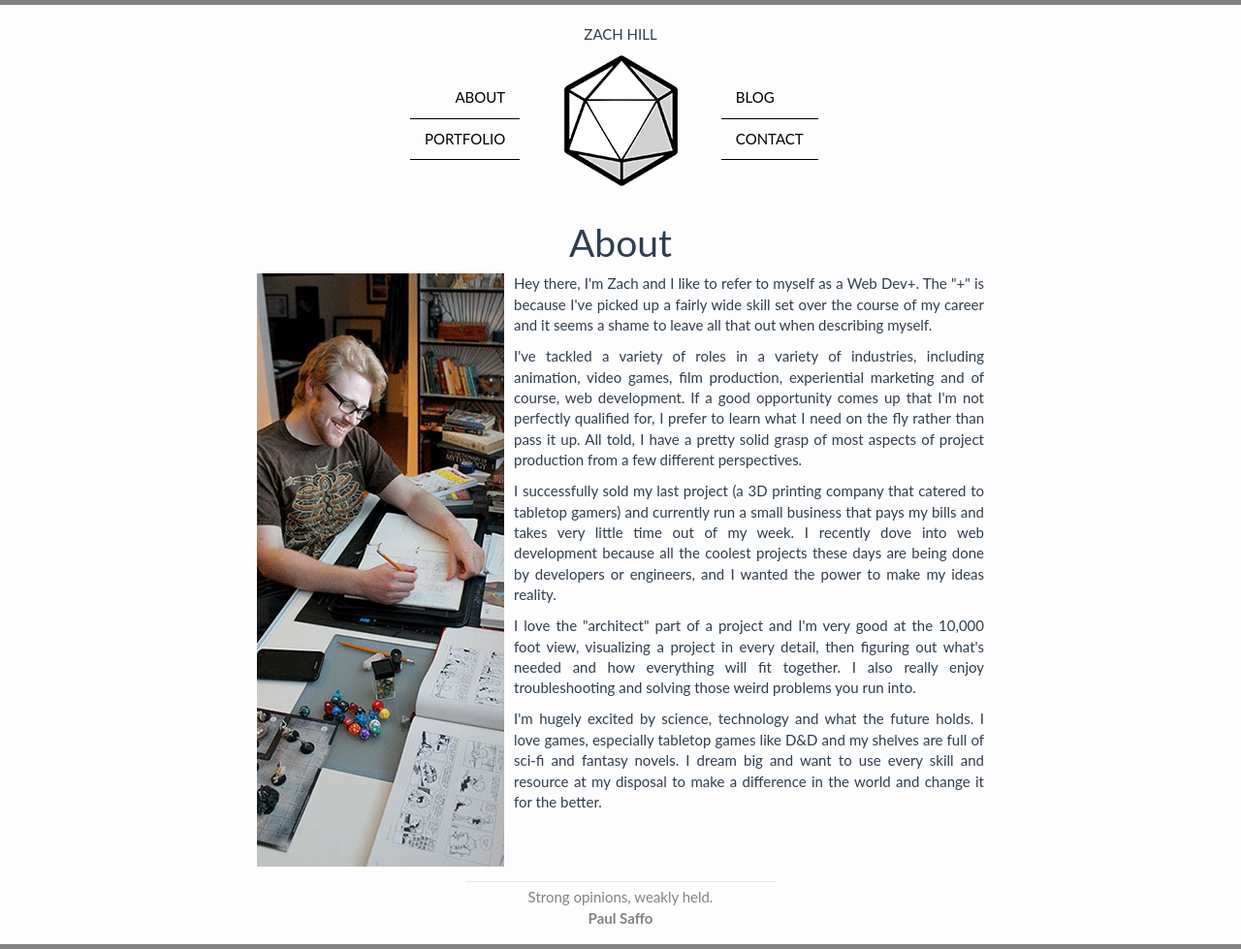
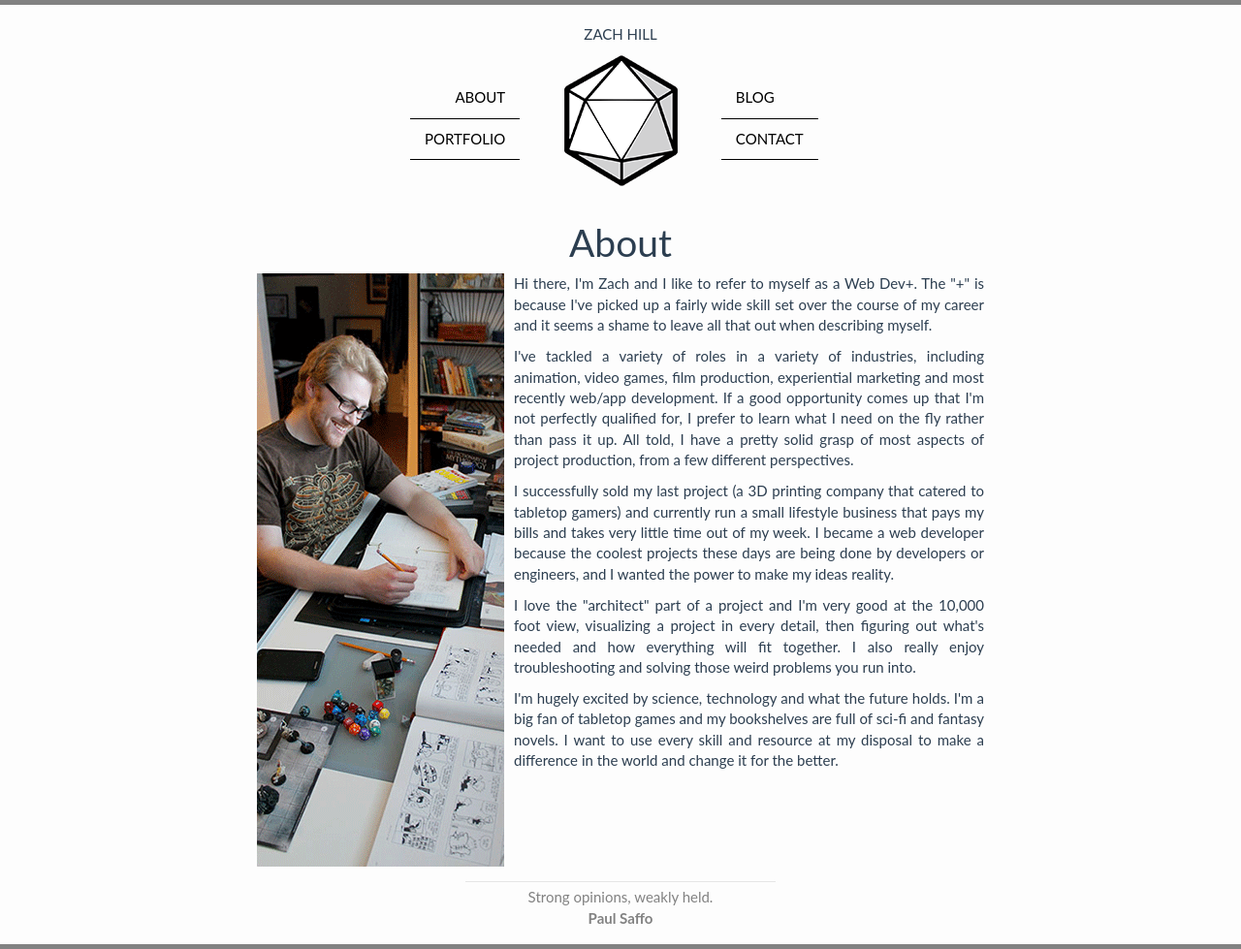
Before and after one commit to Zynkh/Zynkh.github.io, a Jekyll site: the page built from about.md, in a window 1280 px wide. Shown: the whole page at 97% size. Built offline with Jekyll 4.4.1, drawn with Linux system fonts in a browser that asks for light colours.

Commit message:
change to about

```diff
--- a/about.md
+++ b/about.md
@@ -6,15 +6,15 @@ permalink: /about/
 
 <div>
 <img id="about-img" src="/img/about_zach.png">
-<p class="justify">Hey there, I'm Zach and I like to refer to myself as a Web Dev+. The "+" is because I've picked up a fairly wide skill set over the course of my career and it seems a shame to leave all that out when describing myself.</p>
+<p class="justify">Hi there, I'm Zach and I like to refer to myself as a Web Dev+. The "+" is because I've picked up a fairly wide skill set over the course of my career and it seems a shame to leave all that out when describing myself.</p>
 
-<p class="justify">I've tackled a variety of roles in a variety of industries, including animation, video games, film production, experiential marketing and of course, web development. If a good opportunity comes up that I'm not perfectly qualified for, I prefer to learn what I need on the fly rather than pass it up. All told, I have a pretty solid grasp of most aspects of project production from a few different perspectives.</p>
+<p class="justify">I've tackled a variety of roles in a variety of industries, including animation, video games, film production, experiential marketing and most recently web/app development. If a good opportunity comes up that I'm not perfectly qualified for, I prefer to learn what I need on the fly rather than pass it up. All told, I have a pretty solid grasp of most aspects of project production, from a few different perspectives.</p>
 
-<p class="justify">I successfully sold my last project (a 3D printing company that catered to tabletop gamers) and currently run a small business that pays my bills and takes very little time out of my week. I recently dove into web development because all the coolest projects these days are being done by developers or engineers, and I wanted the power to make my ideas reality.</p>
+<p class="justify">I successfully sold my last project (a 3D printing company that catered to tabletop gamers) and currently run a small lifestyle business that pays my bills and takes very little time out of my week. I became a web developer because the coolest projects these days are being done by developers or engineers, and I wanted the power to make my ideas reality.</p>
 
 <p class="justify">I love the "architect" part of a project and I'm very good at the 10,000 foot view, visualizing a project in every detail, then figuring out what's needed and how everything will fit together. I also really enjoy troubleshooting and solving those weird problems you run into.</p>
 
-<p class="justify">I'm hugely excited by science, technology and what the future holds. I love games, especially tabletop games like D&D and my shelves are full of sci-fi and fantasy novels. I dream big and want to use every skill and resource at my disposal to make a difference in the world and change it for the better.
+<p class="justify">I'm hugely excited by science, technology and what the future holds. I'm a big fan of tabletop games and my bookshelves are full of sci-fi and fantasy novels. I want to use every skill and resource at my disposal to make a difference in the world and change it for the better.
 </p>
 <center><img id="about-img-small" src="/img/about_zach.png"></center>
 </div>
```
